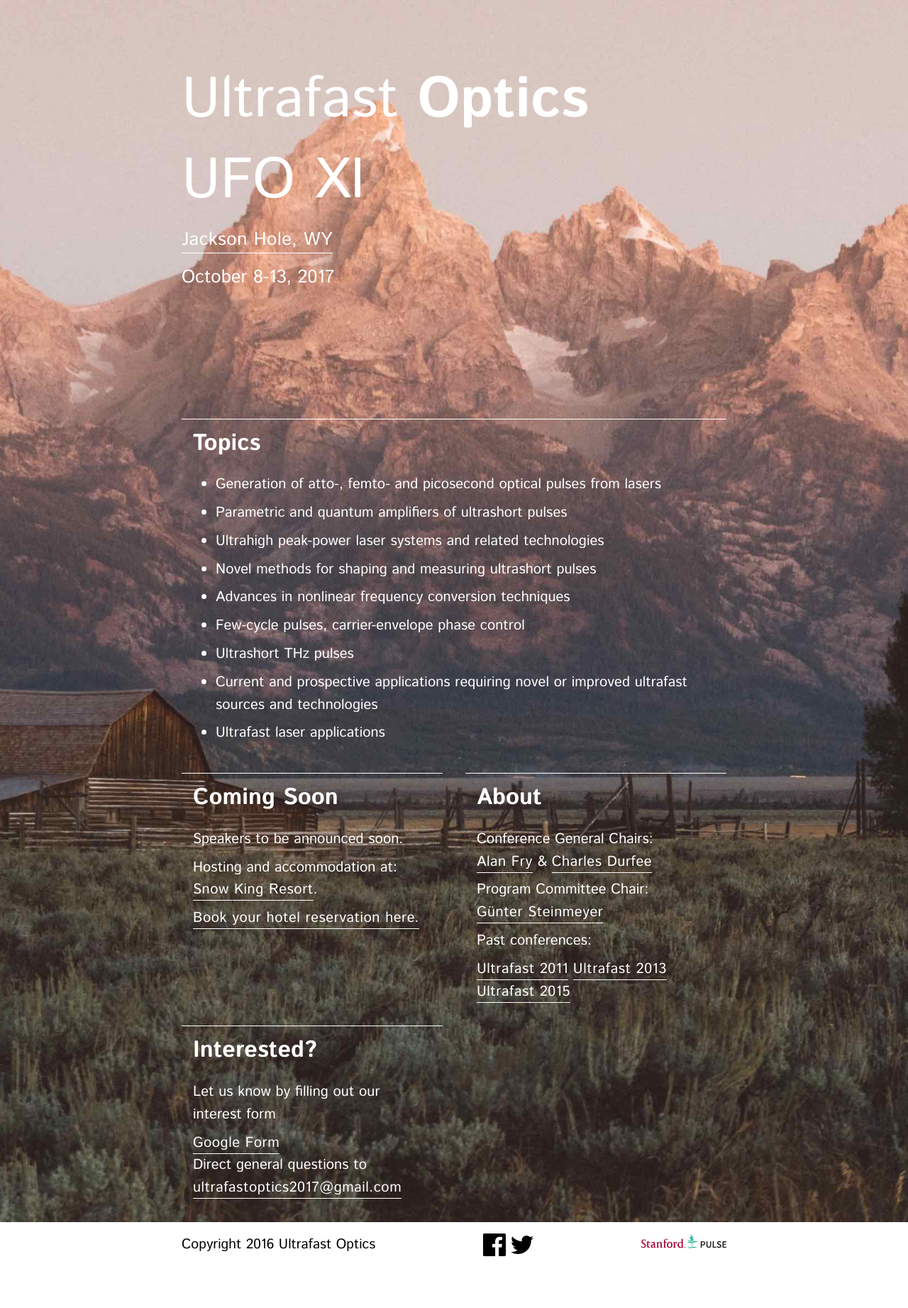
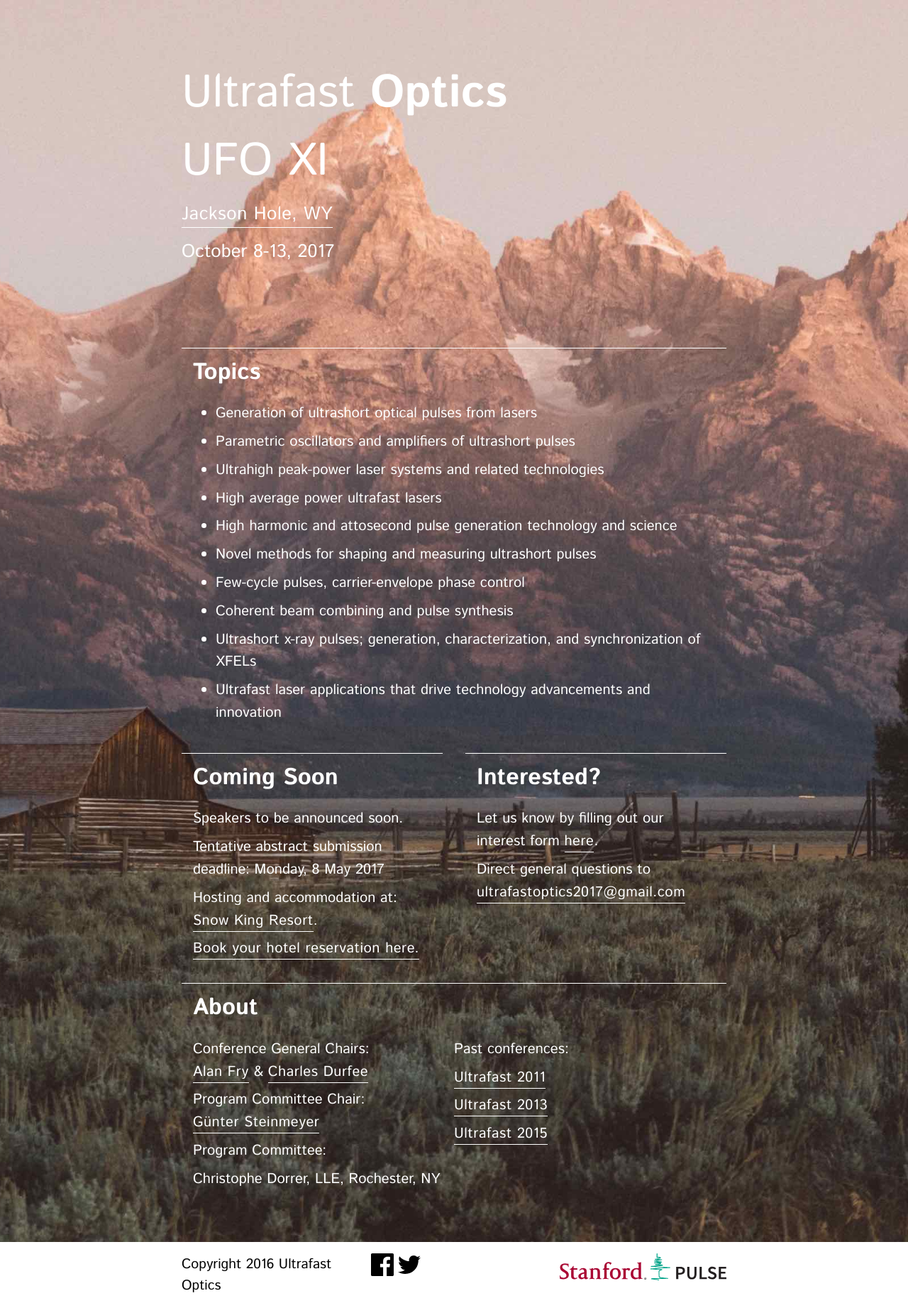
Before and after one commit to durfee/ultrafastoptics-2017.org, a Jekyll site: the page built from index.md, in a window 1280 px wide. Shown: the whole page at 71% size. Built offline with Jekyll 4.4.1, drawn with Linux system fonts in a browser that asks for light colours; nearby versions of some CDN libraries; before the commit the page ends 1796 px from its top, so only the background shows below that.

Commit message:
📝 Changed: new content. Fixed: layout bugs

```diff
--- a/_layouts/home.html
+++ b/_layouts/home.html
@@ -5,50 +5,59 @@ layout: default
 <div class="t-home u-full-vw u-full-vw" style="background-image: url({{ '/assets/img/home-bg-4.jpg' | prepend: site.baseurl }})">
   <div class="u-measure-wide u-px-md t-home__content">
     <div class="u-inline-block u-height-2of3 u-color-secondary u-padding-top-lg u-padding-bottom-lg u-margin-top-xl u-margin-bottom-xl">
-      <h1 class="u-text-size-massive u-padding-bottom-md u-text-weight-normal">Ultrafast <span class="u-bold">Optics</span> </h1>
-      <h1 class="u-text-size-massive u-padding-bottom-md u-text-weight-normal">UFO XI</h1>
+      <h1 class="u-text-size-very-huge u-padding-bottom-md u-text-weight-normal">Ultrafast <span class="u-bold">Optics</span> </h1>
+      <h1 class="u-text-size-very-huge u-padding-bottom-md u-text-weight-normal">UFO XI</h1>
       <h2 class="u-padding-bottom-md"><a target="_blank" href="http://www.jacksonholetraveler.com">Jackson Hole, WY</a></h2>
       <h2 class="u-padding-bottom-md">October 8-13, 2017</h2>
 
     </div>
 
 
-  <div class="u-flexbox u-flex-wrap u-margin-top-xl u-height-1of3">
+  <div class="u-flexbox u-flex-wrap u-margin-top-l u-height-1of3">
     <div class="u-flex t-home__section--large u-px-md u-border-top-secondary u-color-secondary u-margin-bottom-lg">
       <h1 class="u-padding-top-md u-bold u-padding-bottom-md">Topics</h1>
         <ul class="t-home__topics-list u-padding-left-lg">
-          <li>Generation of atto-, femto- and picosecond optical pulses from lasers</li>
-          <li>Parametric and quantum amplifiers of ultrashort pulses</li>
+          <li>Generation of ultrashort optical pulses from lasers</li>
+          <li>Parametric oscillators and amplifiers of ultrashort pulses</li>
           <li>Ultrahigh peak-power laser systems and related technologies</li>
+          <li>High average power ultrafast lasers</li>
+          <li>High harmonic and attosecond pulse generation technology and science</li>
           <li>Novel methods for shaping and measuring ultrashort pulses</li>
-          <li>Advances in nonlinear frequency conversion techniques</li>
           <li>Few-cycle pulses, carrier-envelope phase control</li>
-          <li>Ultrashort THz pulses</li>
-          <li>Current and prospective applications requiring novel or improved ultrafast sources and technologies</li>
-          <li>Ultrafast laser applications</li>
+          <li>Coherent beam combining and pulse synthesis</li>
+          <li>Ultrashort x-ray pulses; generation, characterization, and synchronization of XFELs</li>
+          <li>Ultrafast laser applications that drive technology advancements and innovation</li>
         </ul>
     </div>
     <div class="u-flex t-home__section u-px-md u-border-top-secondary u-color-secondary u-margin-bottom-lg">
       <h1 class="u-padding-top-md u-bold u-padding-bottom-md">Coming Soon</h1>
       <p>Speakers to be announced soon.</p>
+      <p>Tentative abstract submission deadline: Monday, 8 May 2017</p>
       <p>Hosting and accommodation at: <br> <a target="_blank" href="http://www.snowking.com/">Snow King Resort</a>.</p>
       <p><a target="_blank" href="http://bookings.ihotelier.com/bookings.jsp?groupID=1709874&hotelID=77244">Book your hotel reservation here.</a></p>
     </div>
     <div class="u-flex t-home__section u-px-md u-border-top-secondary u-color-secondary u-margin-bottom-lg">
+      <h1 class="u-padding-top-md u-bold u-padding-bottom-md">Interested?</h1>
+
+      <p>Let us know by filling out our interest form <a target="_blank" href="https://docs.google.com/forms/d/e/1FAIpQLSd02iqxDWsLIslhgk-4hTuD_XtOX7u-k1tQIc9qQMGVE_yZlA/viewform?c=0&w=1&usp=mail_form_link">here</a>.</p>
+
+      <p>Direct general questions to <a target="_blank" href="mailto:ultrafastoptics2017@gmail.com">ultrafastoptics2017@gmail.com</a></p>
+    </div>
+    <div class="u-flex t-home__section--large u-px-md u-border-top-secondary u-color-secondary u-margin-bottom-lg">
       <h1 class="u-padding-top-md u-bold u-padding-bottom-md">About</h1>
-      <p>Conference General Chairs: <br><a target="_blank" href="mailto:alanfry@stanford.edu">Alan Fry</a> &amp; <a target="_blank" href="mailto:cdurfee@mines.edu">Charles Durfee</a></p>
-      <p>Program Committee Chair: <br> <a target="_blank" href="mailto:steinmey@mbi-berlin.de">Günter Steinmeyer</a></p>
-      <p>Past conferences:</p>
-      <a target="_blank" href="http://www.ultrafastoptics2011.org/">Ultrafast 2011</a>
-      <a target="_blank" href="http://www.ultrafastoptics.org/">Ultrafast 2013</a>
-      <a target="_blank" href="http://www.ultrafastoptics2015.org">Ultrafast 2015</a>
-
-    </div>
-    <div class="u-flex t-home__section u-px-md u-border-top-secondary u-color-secondary">
-      <h1 class="u-padding-top-md u-bold u-padding-bottom-md">Interested?</h1>
-      <p>Let us know by filling out our interest form</p>
-      <a target="_blank" href="https://docs.google.com/forms/d/e/1FAIpQLSd02iqxDWsLIslhgk-4hTuD_XtOX7u-k1tQIc9qQMGVE_yZlA/viewform?c=0&w=1&usp=mail_form_link">Google Form</a>
-      <p>Direct general questions to <a target="_blank" href="mailto:ultrafastoptics2017@gmail.com">ultrafastoptics2017@gmail.com</a></p>
+      <div class="u-mobile-flexbox">
+        <div class="u-flex">
+          <p>Conference General Chairs: <br><a target="_blank" href="mailto:alanfry@stanford.edu">Alan Fry</a> &amp; <a target="_blank" href="mailto:cdurfee@mines.edu">Charles Durfee</a></p>
+          <p>Program Committee Chair: <br> <a target="_blank" href="mailto:steinmey@mbi-berlin.de">Günter Steinmeyer</a></p>
+          <p>Program Committee: <br> <p>Christophe Dorrer, LLE, Rochester, NY</p></p>
+        </div>
+        <div class="u-flex">
+          <p>Past conferences:</p>
+          <p><a target="_blank" href="http://www.ultrafastoptics2011.org/">Ultrafast 2011</a></p>
+          <p><a target="_blank" href="http://www.ultrafastoptics.org/">Ultrafast 2013</a></p>
+          <p><a target="_blank" href="http://www.ultrafastoptics2015.org">Ultrafast 2015</a> </p>
+        </div>
+      </div>
     </div>
   </div>
 </div>
--- a/_sass/utilities/_flex.scss
+++ b/_sass/utilities/_flex.scss
@@ -58,7 +58,7 @@
 .u-flex-expand {
     display: block;
     flex: 1;
-    flex-basis: auto;
+    flex-basis: 100%;
 }
 
 .u-flex-shrink {
```
